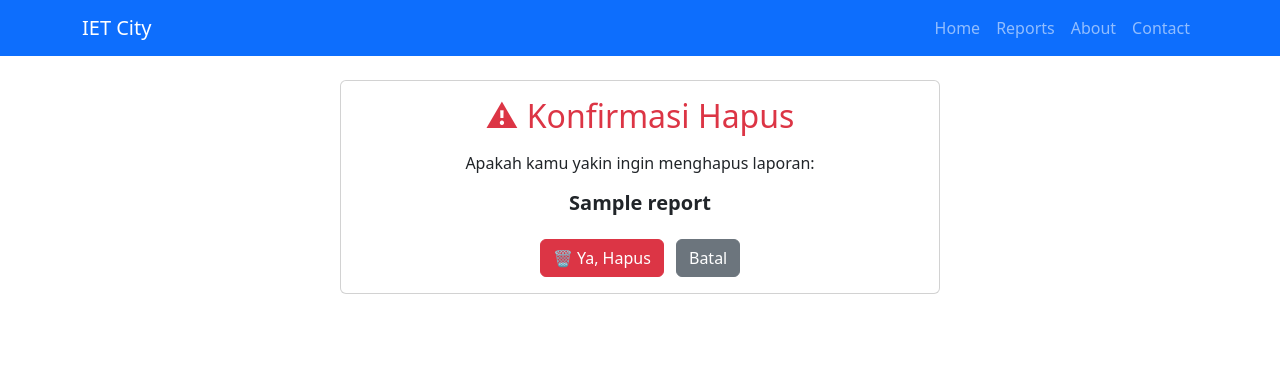
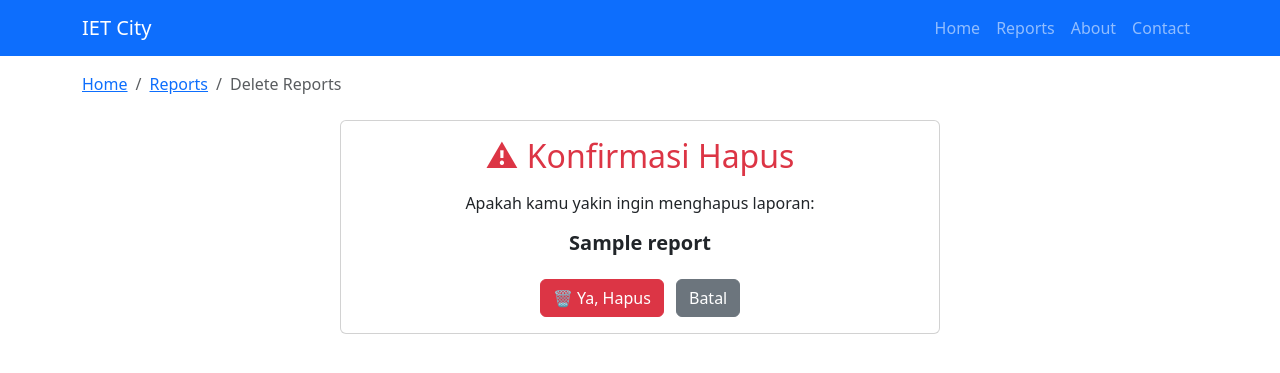
Before and after one commit to IET-Polinela/project-2026-adeirmasari, a Django app: template iet_24782067_2026/main_app/templates/main_app/delete.html in a window 1280 px wide. Shown: the top 373 px of the page. Run offline with Django 5.2, Linux system fonts and the light colour scheme; the template is opened without the code that fills it: most values are stand-ins (such as "Sample title", 1, 10 or a date in 2020).

Commit message:
Lab5_Menambahkan breadcrumb pada setiap halaman.

```diff
--- a/iet_24782067_2026/main_app/templates/main_app/delete.html
+++ b/iet_24782067_2026/main_app/templates/main_app/delete.html
@@ -1,6 +1,21 @@
 {% extends 'base.html' %}
 
 {% block title %}Hapus Laporan{% endblock %}
+{% block breadcrumb %}
+<nav aria-label="breadcrumb">
+    <ol class="breadcrumb">
+        <li class="breadcrumb-item">
+            <a href="/">Home</a>
+        </li>
+        <li class="breadcrumb-item">
+            <a href="{% url 'report_list' %}">Reports</a>
+        </li>
+        <li class="breadcrumb-item active">
+            Delete Reports
+        </li>
+    </ol>
+</nav>
+{% endblock %}
 
 {% block content %}
 <div class="card mx-auto text-center" style="max-width:600px;">
--- a/iet_24782067_2026/templates/base.html
+++ b/iet_24782067_2026/templates/base.html
@@ -55,12 +55,24 @@
     {% endif %}
 </div>
 
+<!-- BREADCRUMB -->
+<div class="container mt-3">
+    {% block breadcrumb %}
+    <nav aria-label="breadcrumb">
+        <ol class="breadcrumb">
+            <li class="breadcrumb-item">
+                <a href="/">Home</a>
+            </li>
+        </ol>
+    </nav>
+    {% endblock %}
+</div>
+
 <!-- MAIN CONTENT -->
 <div class="container mt-4">
     {% block content %}
     {% endblock %}
 </div>
-
 <!-- Bootstrap JS -->
 <script src="https://cdn.jsdelivr.net/npm/bootstrap@5.3.0/dist/js/bootstrap.bundle.min.js"></script>
 
```
Also changed, not shown: iet_24782067_2026/main_app/templates/main_app/add_report.html (+15 -0 lines), iet_24782067_2026/main_app/templates/main_app/report_detail.html (+15 -0 lines), iet_24782067_2026/main_app/templates/main_app/report_list.html (+12 -0 lines), iet_24782067_2026/main_app/templates/main_app/update_report.html (+15 -0 lines).
